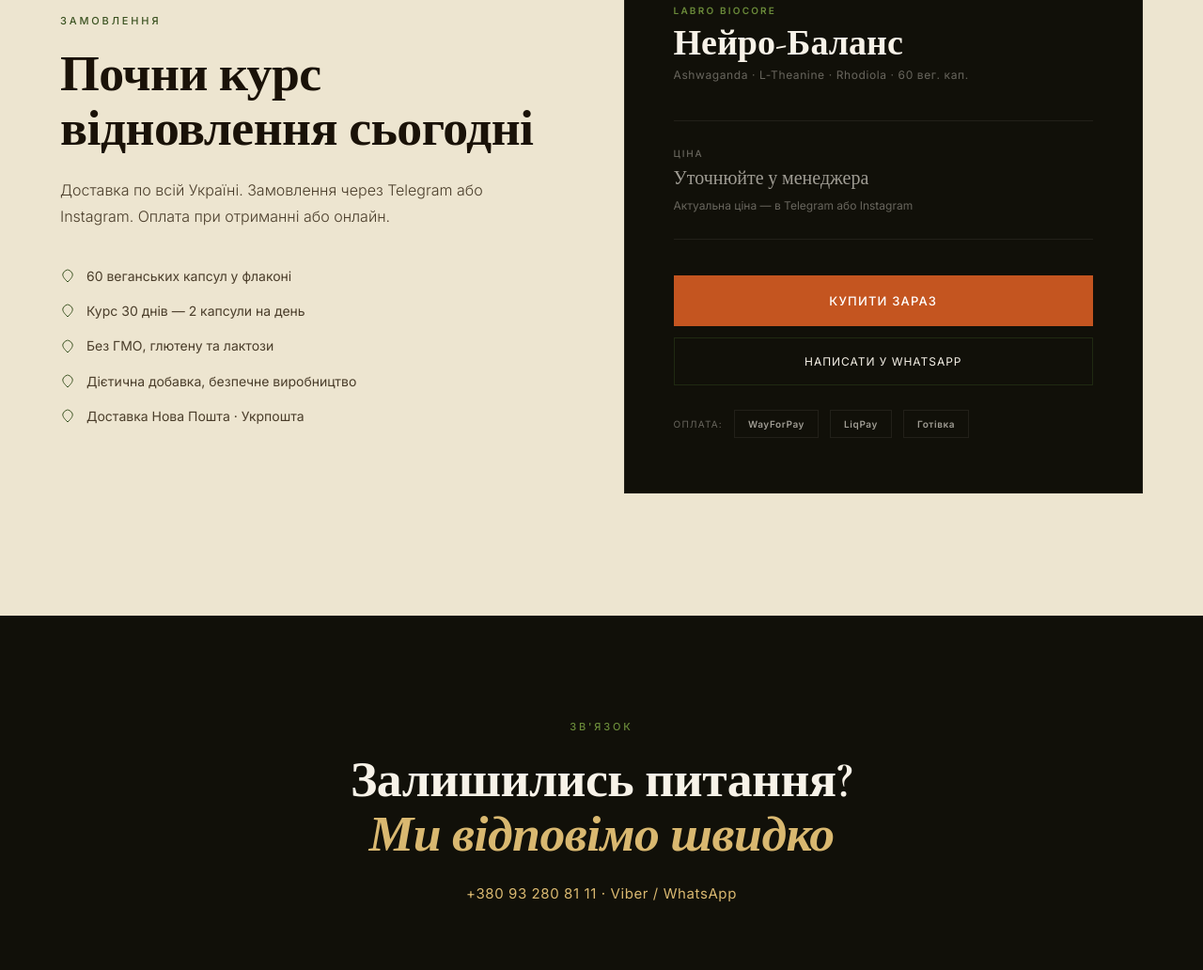
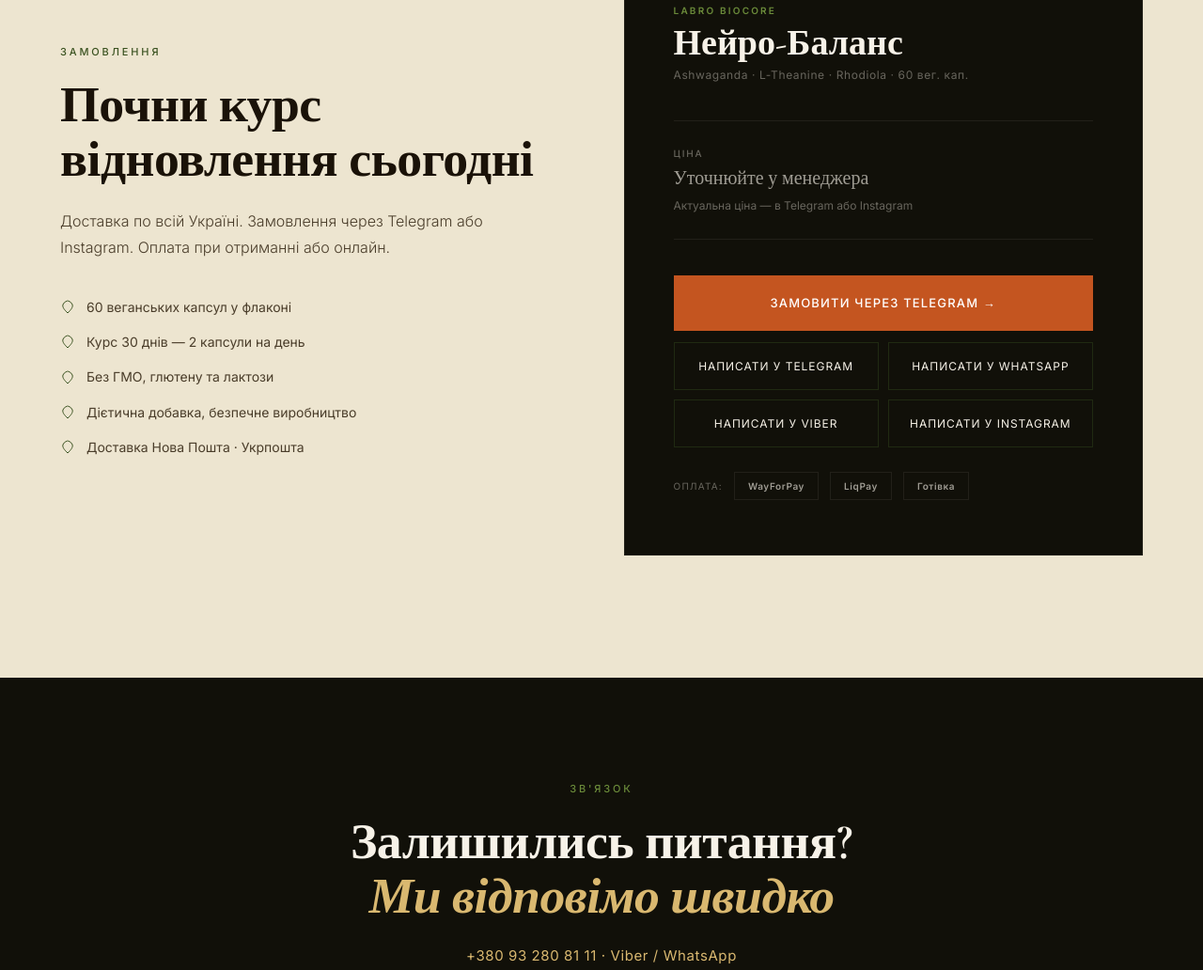
Before and after one commit to labrobiocore2025-commits/weblabro, a plain HTML site: page index.html in a window 1280 px wide. Shown: the part 5095-6127 px from the top of the page at 94% size. Drawn offline with nearby package versions, Linux system fonts and the light colour scheme.

```diff
--- a/index.html
+++ b/index.html
@@ -2,11 +2,6 @@
 <html lang="uk">
 <head>
 <meta charset="UTF-8">
-<link rel="icon" href="favicon.ico" sizes="any">
-<link rel="icon" type="image/png" sizes="32x32" href="favicon-32.png">
-<link rel="icon" type="image/png" sizes="16x16" href="favicon-16.png">
-<link rel="apple-touch-icon" sizes="180x180" href="favicon-180.png">
-<link rel="manifest" href="site.webmanifest">
 <meta name="viewport" content="width=device-width, initial-scale=1.0">
 <title>Нейро-Баланс — LABRO BIOCORE</title>
 <link href="https://fonts.googleapis.com/css2?family=Cormorant+Garamond:ital,wght@0,300;0,400;0,600;0,700;1,400;1,600&family=Inter:wght@300;400;500;600&display=swap" rel="stylesheet">
@@ -763,12 +758,15 @@
         <div class="order-pvalue">Уточнюйте у менеджера</div>
         <div class="order-pnote">Актуальна ціна — в Telegram або Instagram</div>
       </div>
-      <button class="order-main-btn" onclick="moOpen()">
-        Купити зараз
-      </button>
-      <a href="https://wa.me/380932808111" target="_blank" class="order-alt-btn">
-        Написати у WhatsApp
+      <a href="https://t.me/LaBroudi" target="_blank" class="order-main-btn">
+        Замовити через Telegram →
       </a>
+      <div style="display:grid;grid-template-columns:1fr 1fr;gap:10px;margin-bottom:12px">
+<a href="https://t.me/LaBroudi" target="_blank" class="order-alt-btn">Написати у Telegram</a>
+<a href="https://wa.me/380932808111" target="_blank" class="order-alt-btn">Написати у WhatsApp</a>
+<a href="viber://chat?number=380932808111" class="order-alt-btn">Написати у Viber</a>
+<a href="https://instagram.com/labro.biocore" target="_blank" class="order-alt-btn">Написати у Instagram</a>
+</div>
       <div class="pay-row">
         <span class="pay-lbl">Оплата:</span>
         <span class="pay-badge">WayForPay</span>
```
